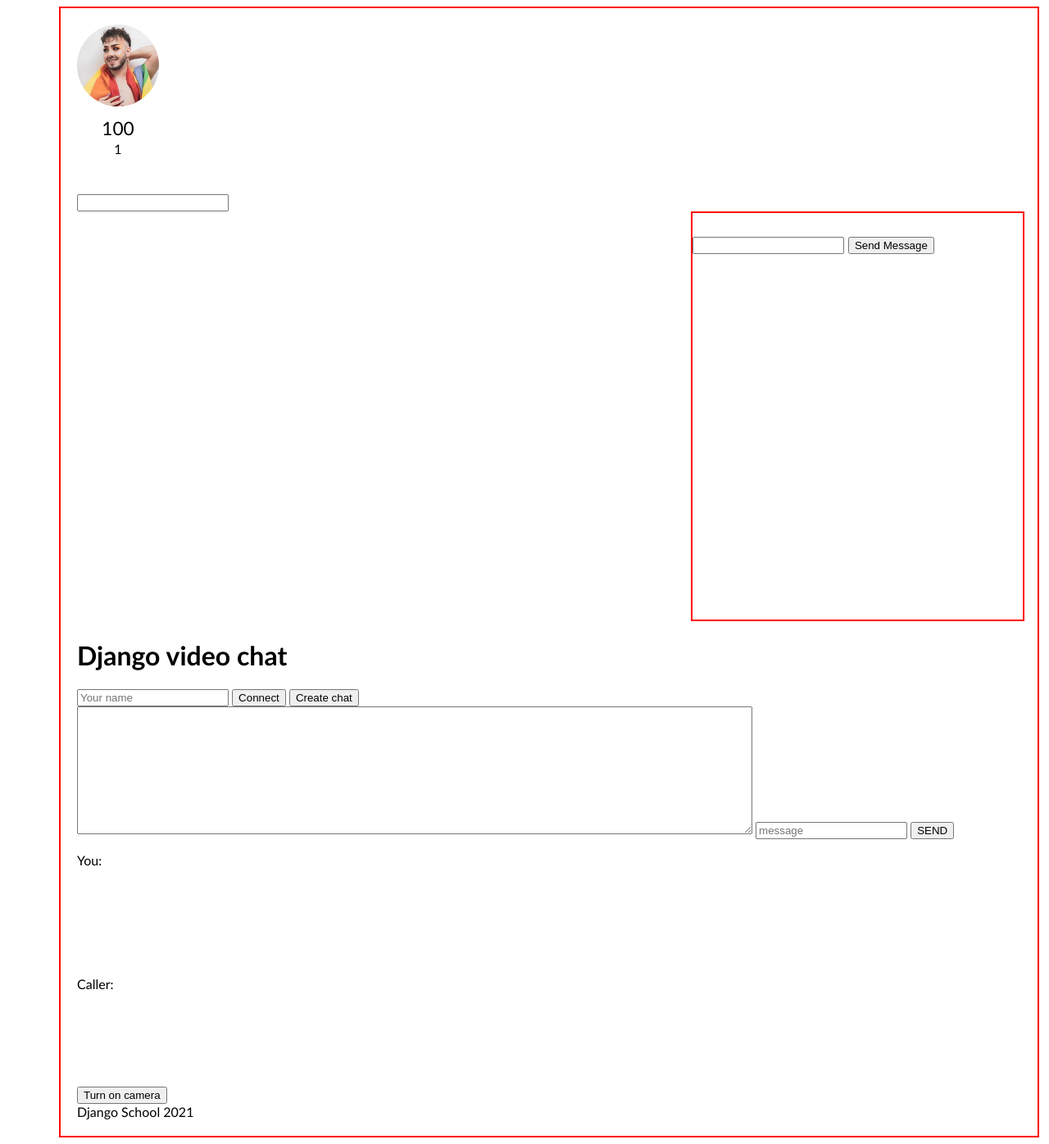
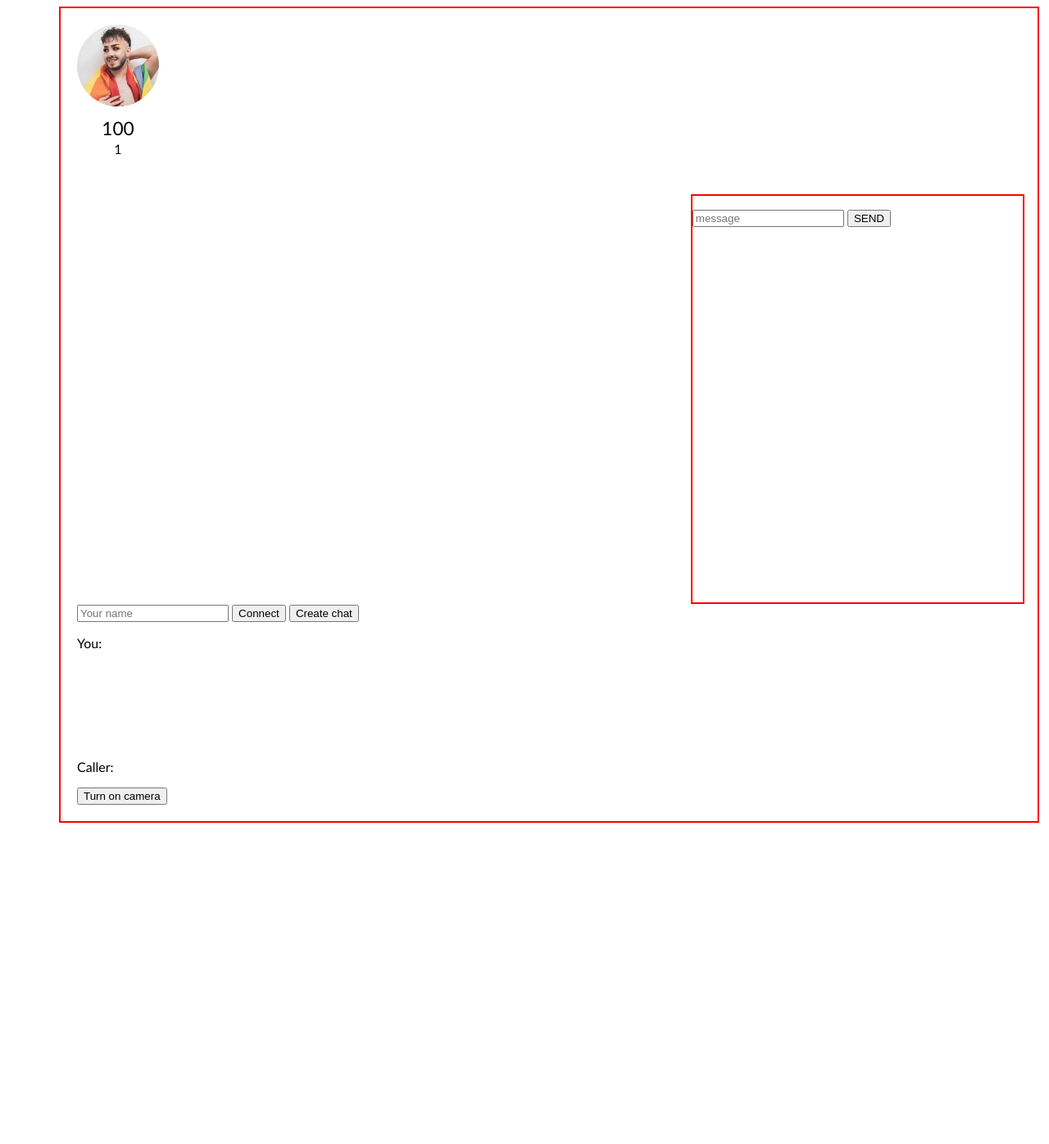
Before and after one commit to Olzeev/hackathon, a Django app: page /chat/16/ in a window 1280 px wide. Shown: the whole page at 82% size. After the commit the page ends 1004 px from the top, so only its background shows below. Run offline with Django 5.2, Linux system fonts and the light colour scheme; data comes from the database, SQL or seed files in the repository; data that the repository does not hold is empty.

Commit message:
prototype

```diff
--- a/hackathon/chat/static/chat/js/client_rtc.js
+++ b/hackathon/chat/static/chat/js/client_rtc.js
@@ -1,6 +1,5 @@
 let userInput = document.querySelector('#username')
 let connectButton = document.querySelector('#connectButton')
-let divMsg = document.querySelector('#div_message')
 let btnCreateChat = document.querySelector('#btnCreateChat')
 let chatLog = document.querySelector('#chat-log')
 let acceptDiv = document.querySelector('#acceptDiv')
@@ -108,7 +107,9 @@ function initialize(username) {
 
     dataChannel.onmessage = function (event) {
         console.log("message:", event.data)
-        chatLog.value += (event.data + '\n')
+        msg = document.createElement('li')
+        msg.textContent = event.data
+        chatLog.appendChild(msg)
     }
 
     dataChannel.onclose = function () {
@@ -139,7 +140,6 @@ function createOffer() {
         alert("Error creating an offer");
     })
 
-    divMsg.style.display = 'block'
     btnCreateChat.style.display = 'none'
     acceptDiv.style.display = 'block'
 }
@@ -179,7 +179,6 @@ function handleOffer(offer) {
                 data: answer
             })
 
-            divMsg.style.display = 'block'
             btnCreateChat.style.display = 'none'
             acceptDiv.style.display = 'block'
         })
@@ -219,9 +218,11 @@ function handleAnswer(answer) {
 
 function sendMessage() {
     dataChannel.send(input.value)
+
+    msg = document.createElement('li')
+    msg.textContent = input.value
+    chatLog.appendChild(msg)
     console.log("message:", input.value)
-    chatLog.value += (input.value + '\n')
-    input.value = ""
 }
 
 
--- a/hackathon/chat/templates/chat/chat.html
+++ b/hackathon/chat/templates/chat/chat.html
@@ -23,34 +23,22 @@
                 <p class="ph-categories">{% for categ in categories %} {{ categ.name }}  {% endfor %}</p>
             </div>
         </div>
-        <input id="username-input">
         <!--<button onclick="" id="join-btn">Join</button>-->
         <div class="chat-area">
-            <div class="remote-video" id="remote-video" autoplay ></div>
+            <video class="remote-video" autoplay="true"id="callVideo"></video>
             <!--<video class="local-video" id="local-video" autoplay ></video>-->
             <div class="textchat">
 
-                <div
-                class="chat__item__container"
-                id="id_chat_item_container"
-                style="font-size: 20px">
 
-                <br />
+                <ul id="chat-log">
 
-                <input type="text" id="id_message_send_input" />
-                <button type="submit" id="id_message_send_button">Send Message</button>
-                <br />
-                <br />
-                </div>
+                </ul>
 
-
-
-
-
+                <input id="messageInput" type="text" class="form-control" placeholder="message">
+                <button type="button" class="btn btn-primary" onclick='sendMessage()'>SEND</button>
             </div>
         </div>
         <div class="container">
-            <h1>Django video chat</h1>
 
             <!--WebRTC related code-->
             <input type="text" id="username" class="form-control" placeholder="Your name"/>
@@ -61,12 +49,6 @@
               Create chat
             </button>
 
-            <div id="div_message">
-              <textarea class="form-control" id="chat-log" cols="100" rows="10"></textarea>
-              <input id="messageInput" type="text" class="form-control" placeholder="message">
-              <button type="button" class="btn btn-primary" onclick='sendMessage()'>SEND</button>
-            </div>
-
             <div class="raw">
               <div class="col-lg-6">
                 <p>You: </p>
@@ -75,9 +57,7 @@
               <div class="col-lg-6">
                 <div id="acceptDiv">
                   <p>Caller: </p>
-                  <video autoplay="true" width="200" id="callVideo"></video>
-                  {#    <button id="acceptButton">Accept</button>#}
-                  {#    <button id="declineButton">Decline</button>#}
+
                 </div>
               </div>
               <div class="col-lg-12">
@@ -86,7 +66,6 @@
             </div>
 
           </div>
-          <div class="footer">Django School 2021</div>
 
 
 <script src="https://code.jquery.com/jquery-3.6.0.min.js"></script>
```
